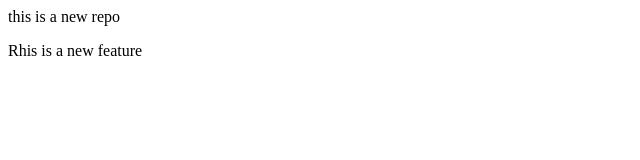
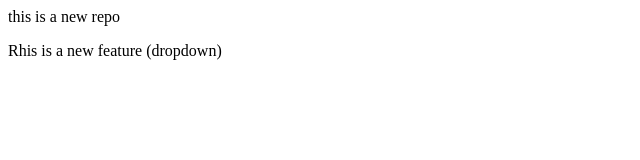
Before and after one commit to Humza-lab/local_repo, a plain HTML site: page Index.html in a window 1280 px wide. Shown: the full height of the page, 0-640 px from the left. Drawn offline with Linux system fonts and the light colour scheme.

Commit message:
dropdown is added

```diff
--- a/Index.html
+++ b/Index.html
@@ -1,3 +1,3 @@
 <p>this is a new repo</p>
 
-<p>Rhis is a new feature</p>
+<p>Rhis is a new feature (dropdown)</p>
```
